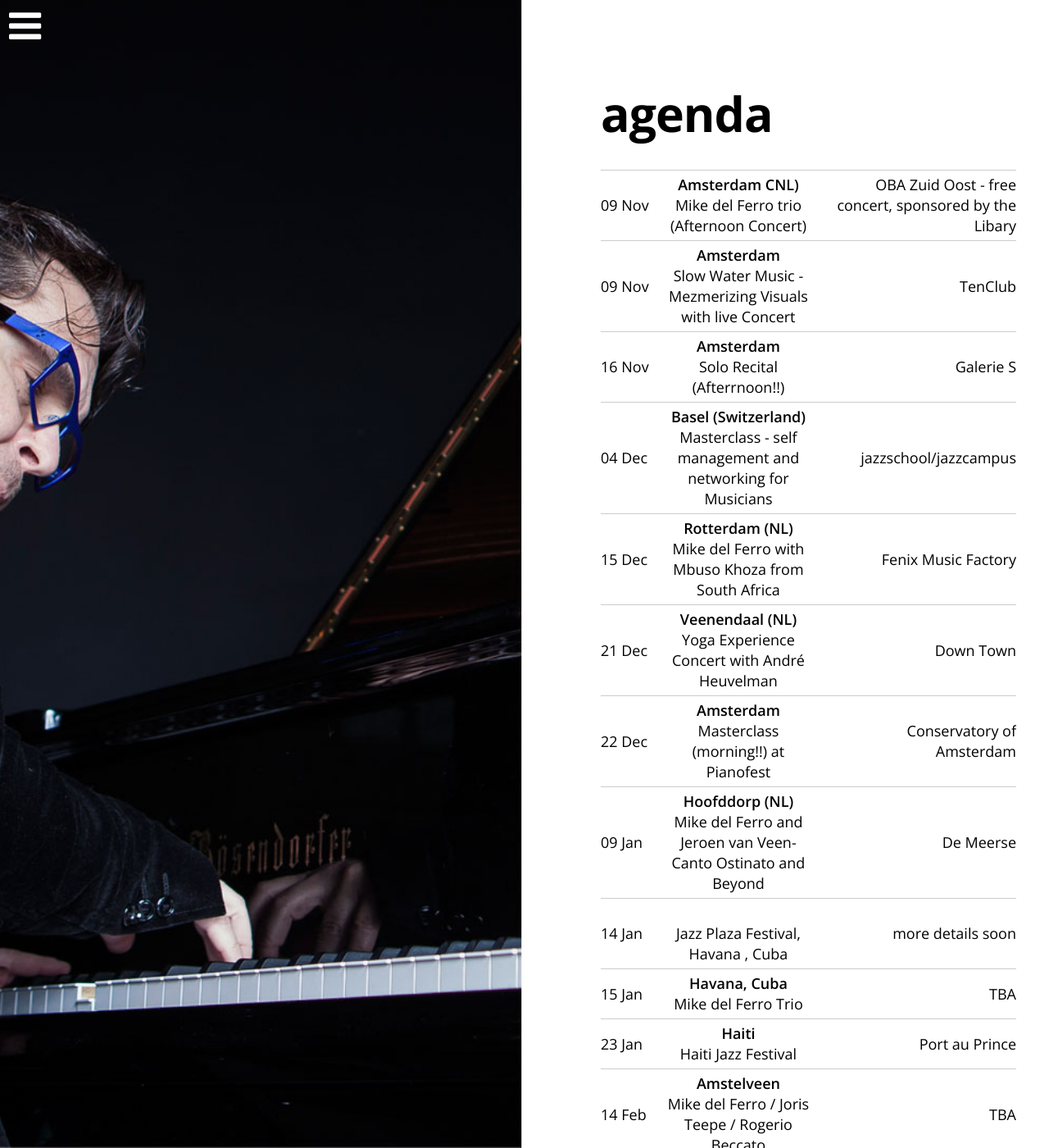
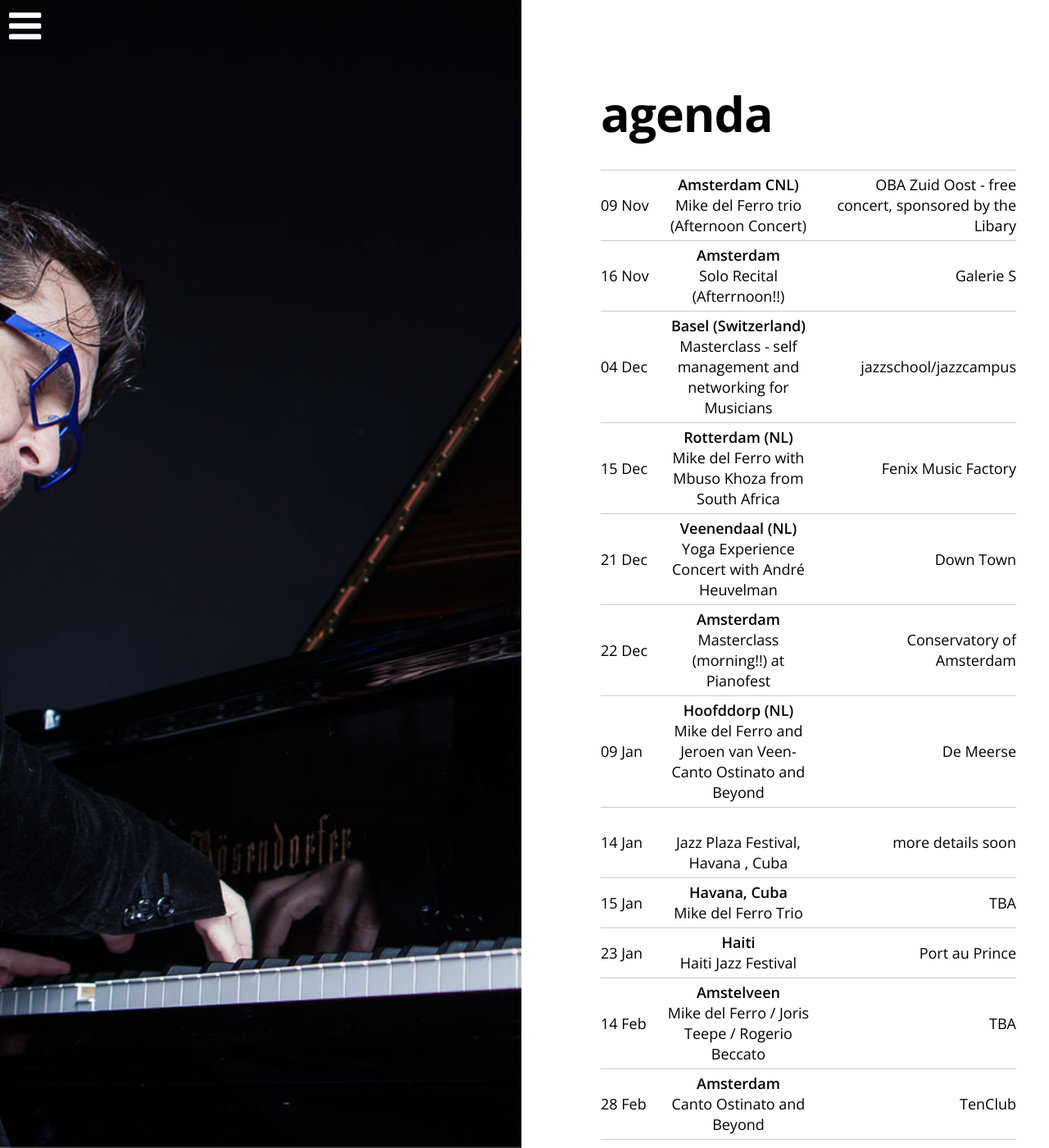
Before and after one commit to mikedelferro/website, a Jekyll site: the page built from agenda.html, in a window 1280 px wide and 1400 px high. Shown: the whole window at 82% size. Built offline with Jekyll 4.4.1, drawn with Linux system fonts in a browser that asks for light colours; nearby versions of some CDN libraries.

Commit message:
Updated '_data/gigs.yml' via CloudCannon

```diff
--- a/_data/gigs.yml
+++ b/_data/gigs.yml
@@ -41,11 +41,11 @@ items:
     location: De Meerse
     venue: Hoofddorp (NL)
     url: 'https://www.demeerse.nl/'
-  - title: Slow Water Music - Mezmerizing Visuals with live Concert
-    date: 2019-11-09 20:00:00
+  - title: Canto Ostinato and Beyond
+    date: 2020-02-28 20:00:00
     location: TenClub
     venue: Amsterdam
-    url: 'https://www.facebook.com/events/743919619382916/'
+    url: www.tenclub.nl
   - title: Mike del Ferro with Mbuso Khoza from South Africa
     date: 2019-12-15 15:00:00
     location: Fenix Music Factory
```
